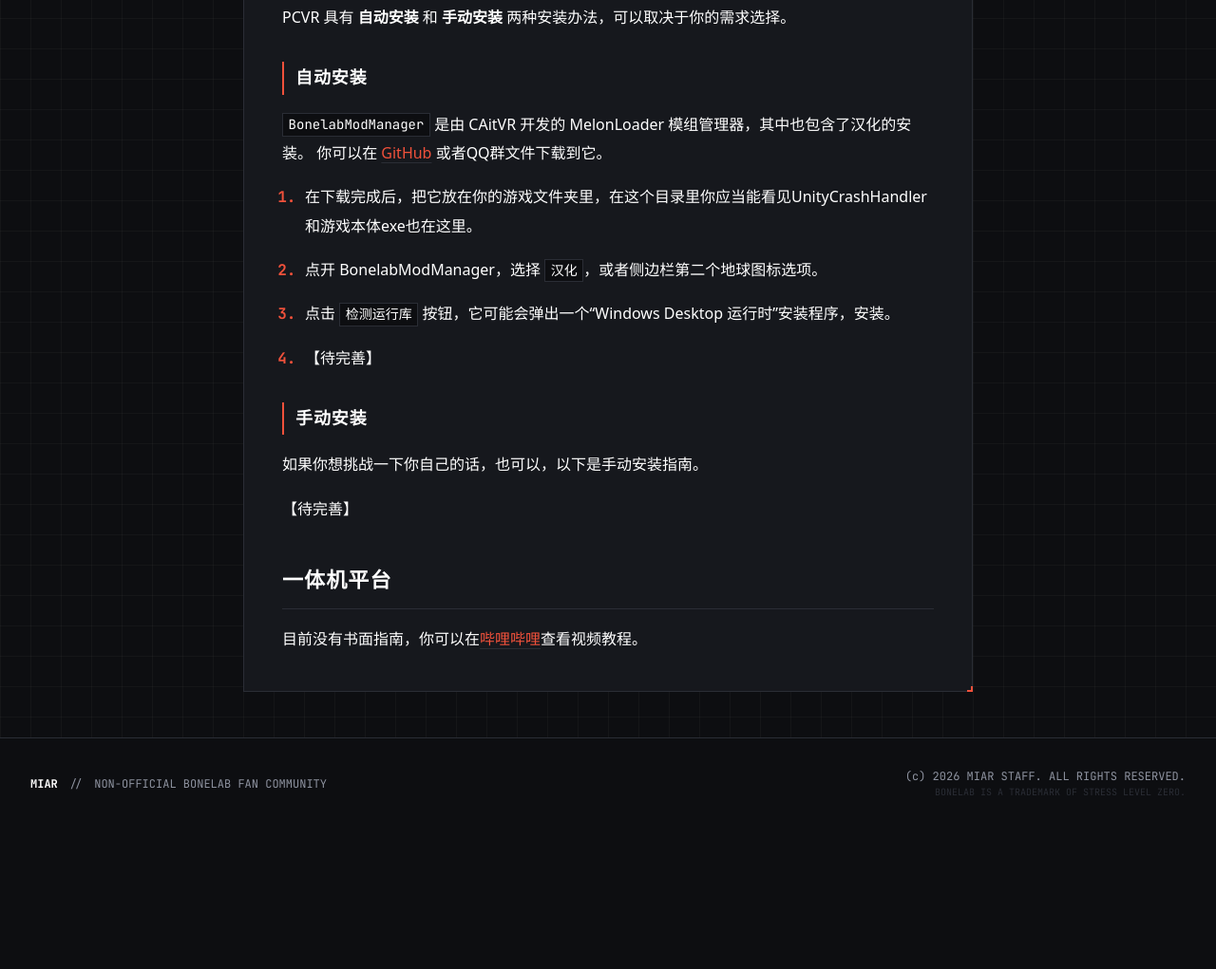
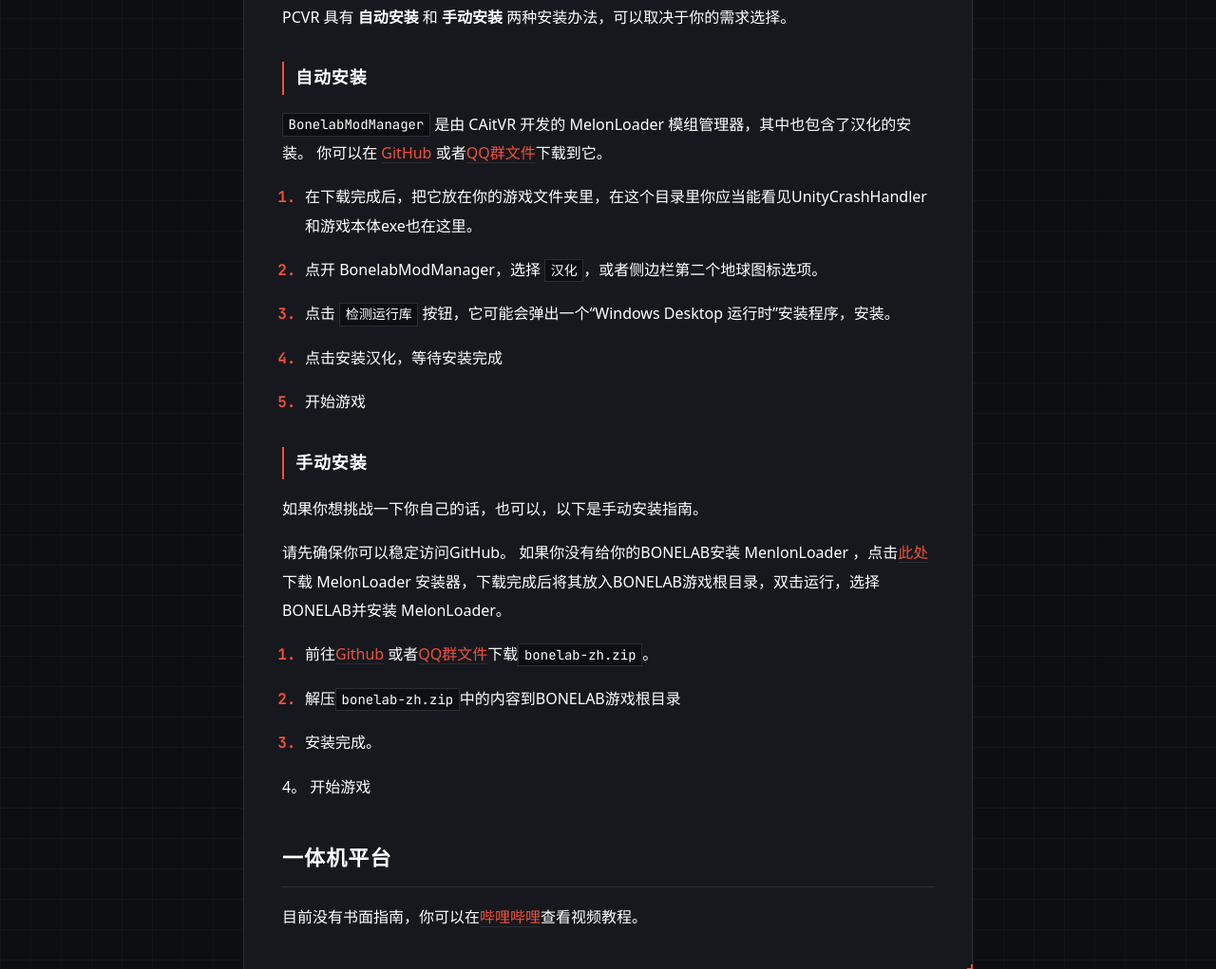
Before and after one commit to MonoIAR/monoiar.github.io, an Astro site: page /docs/install-bonelab-zh in a window 1280 px wide. Shown: the part 1069-2090 px from the top of the page at 95% size. Before the commit the page ends 1943 px from the top, so only its background shows below. Built offline with nearby package versions, Linux system fonts and the light colour scheme; Astro itself is replaced by a stand-in of ours.

Commit message:
更新教程文档
更新教程文档

```diff
--- a/src/content/docs/install-bonelab-zh.md
+++ b/src/content/docs/install-bonelab-zh.md
@@ -28,7 +28,7 @@ PCVR 具有 **自动安装** 和 **手动安装** 两种安装办法，可以取
 ### 自动安装
 
 `BonelabModManager` 是由 CAitVR 开发的 MelonLoader 模组管理器，其中也包含了汉化的安装。
-你可以在 [GitHub](https://github.com/MonoIAR/PJ_LabLocalizer/releases/latest/download/BonelabModManager.exe) 或者QQ群文件下载到它。
+你可以在 [GitHub](https://github.com/MonoIAR/PJ_LabLocalizer/releases/latest/download/BonelabModManager.exe) 或者[QQ群文件](https://qm.qq.com/q/rMVy0k64Ra)下载到它。
 
 1. 在下载完成后，把它放在你的游戏文件夹里，在这个目录里你应当能看见UnityCrashHandler和游戏本体exe也在这里。
 
@@ -36,14 +36,24 @@ PCVR 具有 **自动安装** 和 **手动安装** 两种安装办法，可以取
 
 3. 点击 `检测运行库` 按钮，它可能会弹出一个“Windows Desktop 运行时”安装程序，安装。
 
-4. 【待完善】
+4. 点击安装汉化，等待安装完成
+
+5. 开始游戏
 
 ### 手动安装
 
 如果你想挑战一下你自己的话，也可以，以下是手动安装指南。
 
-【待完善】
+请先确保你可以稳定访问GitHub。
+如果你没有给你的BONELAB安装 MenlonLoader ，点击[此处](https://github.com/LavaGang/MelonLoader/releases/download/v0.7.3/MelonLoader.Installer.exe)下载 MelonLoader 安装器，下载完成后将其放入BONELAB游戏根目录，双击运行，选择BONELAB并安装 MelonLoader。
 
+1. 前往[Github](https://github.com/MonoIAR/PJ_LabLocalizer/releases/download/1.0.0/bonelab-zh.zip) 或者[QQ群文件](https://qm.qq.com/q/rMVy0k64Ra)下载`bonelab-zh.zip`。
+
+2. 解压`bonelab-zh.zip`中的内容到BONELAB游戏根目录
+
+3. 安装完成。
+
+4。 开始游戏
 
 ## 一体机平台
 
```
